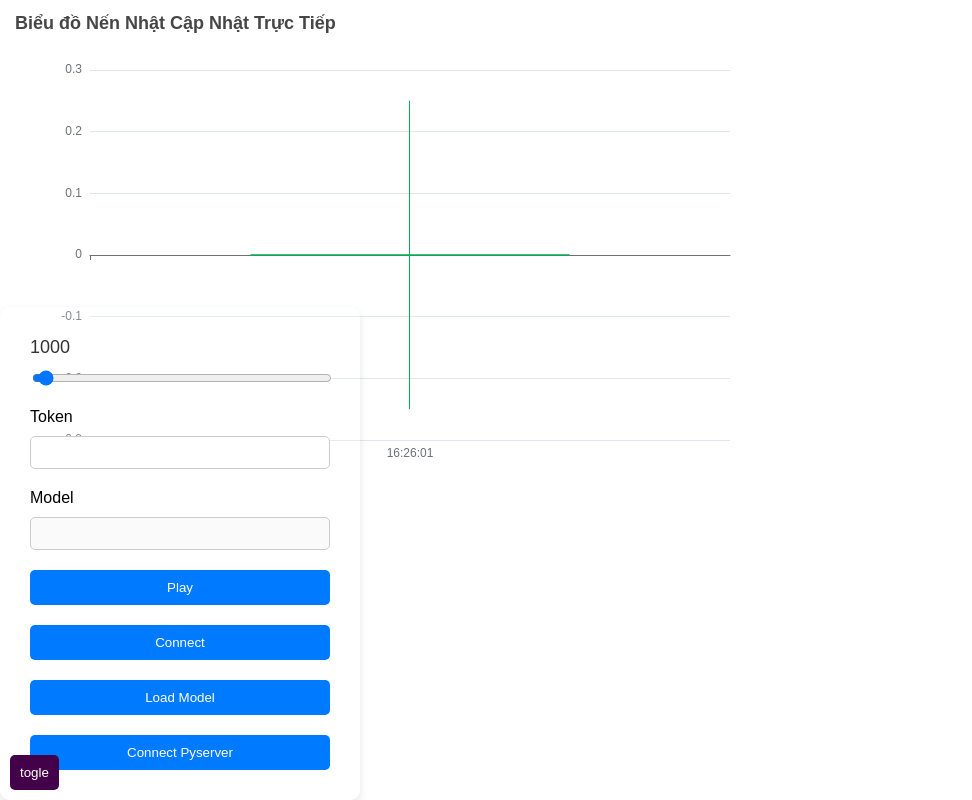
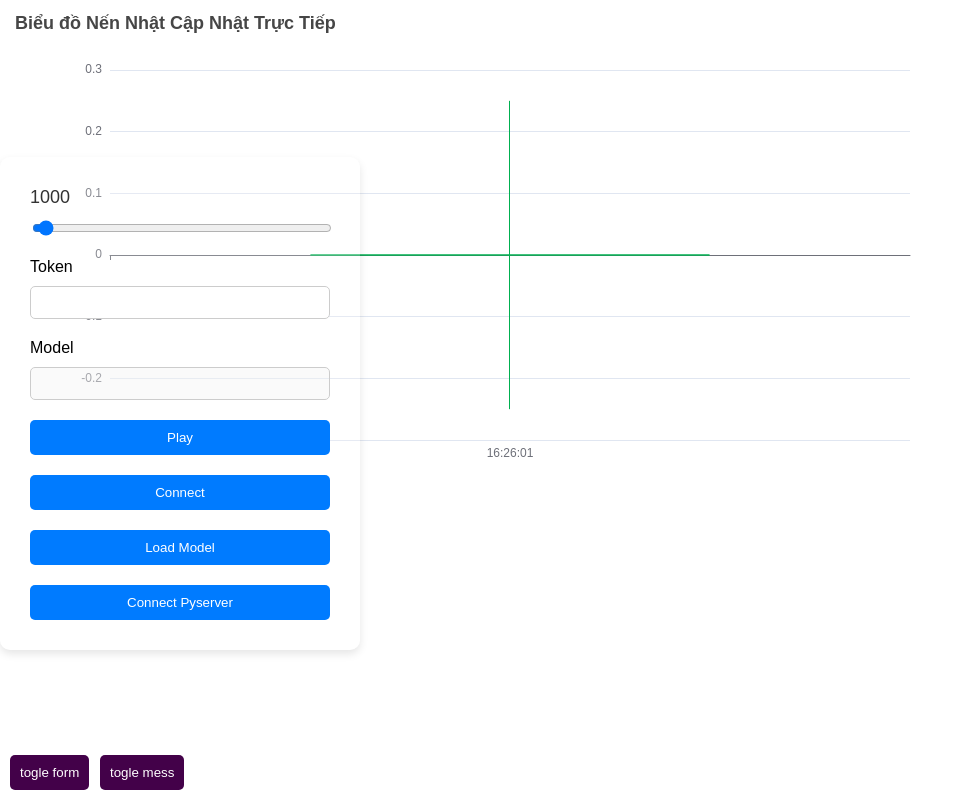
Before and after one commit to DanhChinh/hit, a plain HTML site: page index.html in a window 1280 px wide. Shown: the whole page, without its empty margins (0-972 px from the left). Drawn offline with nearby package versions, Linux system fonts and the light colour scheme.

Commit message:
Auto commit: Thu 07/03/2025 23:26:01.27

```diff
--- a/index.html
+++ b/index.html
@@ -7,7 +7,7 @@
   <script src="https://cdn.jsdelivr.net/npm/axios/dist/axios.min.js"></script>
    <script src="https://cdnjs.cloudflare.com/ajax/libs/socket.io/3.0.3/socket.io.js"></script>
     <script src="https://cdn.jsdelivr.net/npm/echarts/dist/echarts.min.js"></script>
-  <script src="https://cdn.jsdelivr.net/npm/@tensorflow/tfjs@4.14.0/dist/tf.min.js"></script>
+  <!-- <script src="https://cdn.jsdelivr.net/npm/@tensorflow/tfjs@4.14.0/dist/tf.min.js"></script> -->
   <link rel="stylesheet" href="./src/style.css">
 </head>
 
@@ -40,21 +40,25 @@
     </div> -->
   </div>
 
-  <button id="hide_form" onclick="handleTogle()">
-    togle
+  <button class="togle" id="hide_form" >
+    togle form
   </button>
-
+  <button class="togle" id="hide_mess" >
+    togle mess
+  </button>
   <script src="./model/handleProgress.js"> </script>
   <script src="./src/tensor.js"></script>
   <script>
-    function handleTogle(){
-      let element = form_controll;
+    function handleTogle(element = form_controll){
+
       if (element.style.display === "none" ) {
     element.style.display = "flex"; // hoặc "inline", "flex", tùy layout bạn muốn
   } else {
     element.style.display = "none";
   }
     }
+
+
     function getCurrentTime() {
   const now = new Date();
   const hours = now.getHours().toString().padStart(2, '0');
@@ -76,10 +80,14 @@
       const chatBox = document.getElementById('chat-messages');
       const msgDiv = document.createElement('div');
       msgDiv.className = `chat-message ${from}`;
-      msgDiv.innerHTML = `<small>${getCurrentTime()}___${from}:</small><br/>${content}`;
+      msgDiv.innerHTML = `<small>${getCurrentTime()}___${from}:</small> ${content}`;
       chatBox.appendChild(msgDiv);
       chatBox.scrollTop = chatBox.scrollHeight;
+
     }
+
+    hide_form.onclick = ()=>handleTogle();
+    hide_mess.onclick = ()=>handleTogle(document.getElementById('chat-container'))
   </script>
   <script src="./src/echart.js"></script>
   <script src="./src/main.js"></script>
--- a/src/echart.js
+++ b/src/echart.js
@@ -67,8 +67,8 @@ function addData(newChange) {
     labels.push(getCurrentTime());
 
     chart.setOption({
-        xAxis: { data: labels },
-        series: [{ data: candleData }]
+        xAxis: { data: labels.slice(-30) },
+        series: [{ data: candleData.slice(-30) }]
     });
 }
 function getCurrentTime() {
--- a/src/style.css
+++ b/src/style.css
@@ -17,7 +17,7 @@ body {
   width: 300px;
   position: fixed;
   left: 0;
-  bottom: 0;
+  bottom: 150px;
 }
 
 .container>div {
@@ -165,20 +165,26 @@ button:hover {
   color: #333;
 }
 
-#hide_form{
+.togle{
   position: fixed;
-  left: 10px;
-  bottom: 10px;
   z-index: 10;
   background-color: #430149;
   color: white;
   text-align: center;
 
 }
+#hide_form{
+  left: 10px;
+  bottom: 10px;
+}
+#hide_mess{
+  left: 100px;
+  bottom: 10px;
+}
 
 #echart{
-  min-width: 800px;
-  min-height: 500px;
+  width: 1000px;
+  height: 500px;
   position: fixed;
   top: 10px;
   left: 10px;
```
